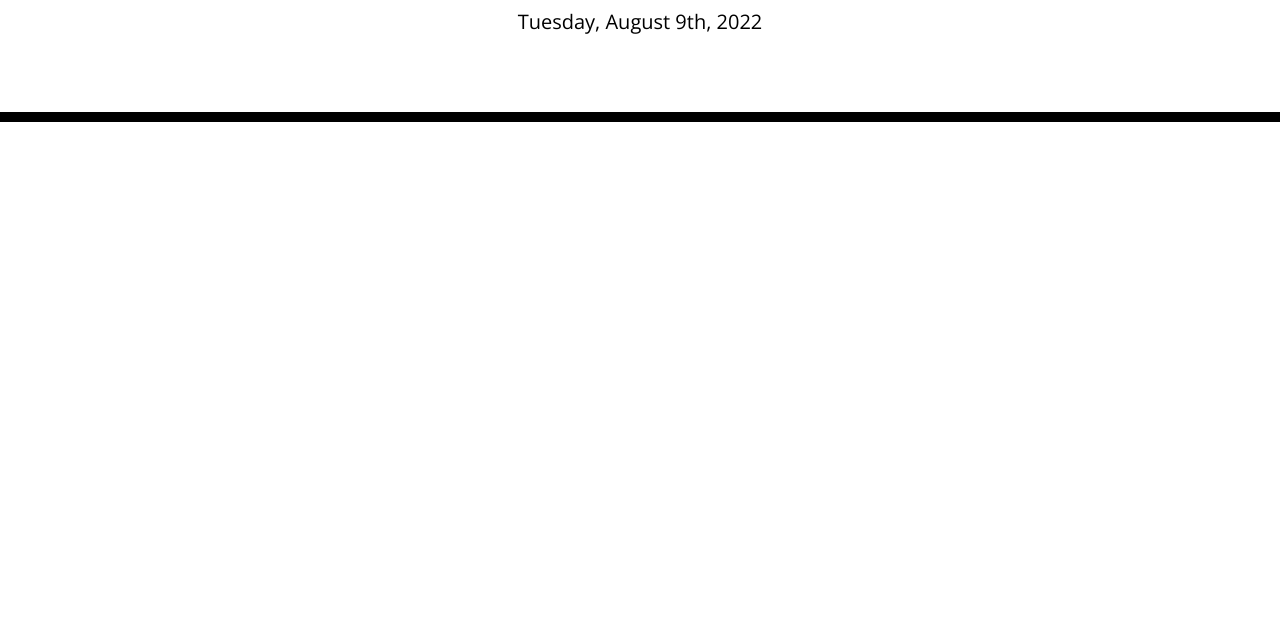
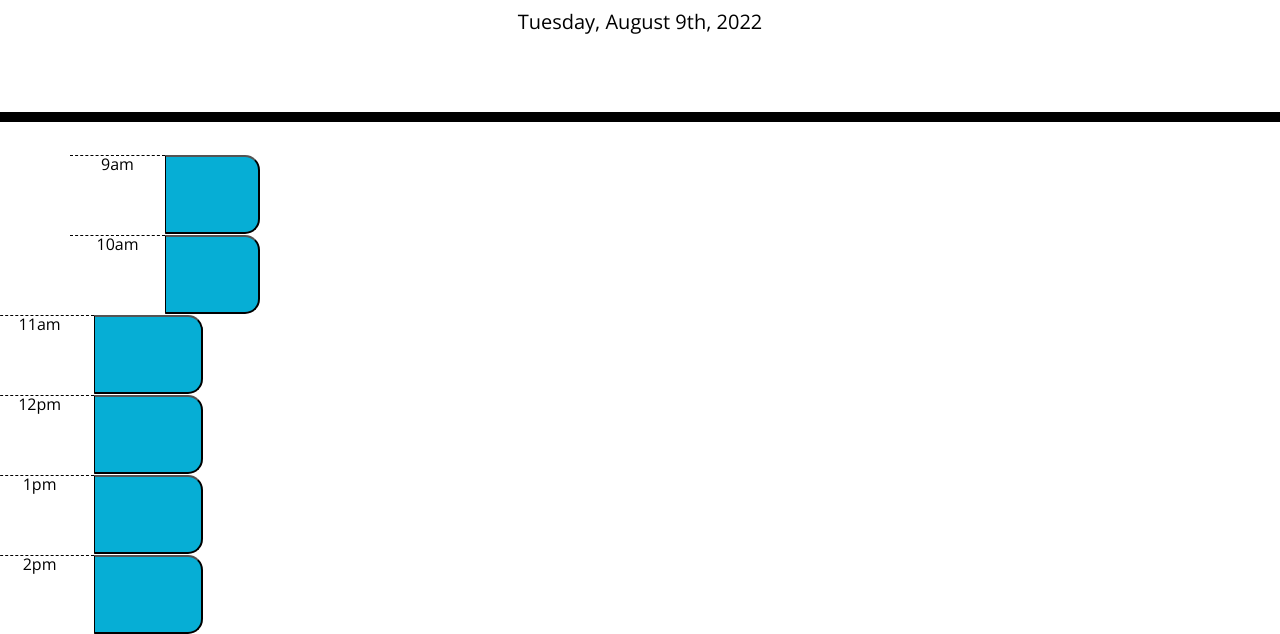
Before and after one commit to jaysmith13/Work-Day-Scheduler, a plain HTML site: page index.html in a window 1280 px wide. Shown: the part 182-816 px from the top of the page. Drawn offline with nearby package versions, Linux system fonts and the light colour scheme.

Commit message:
timeblock add
updating/adding time blocks

```diff
--- a/assets/index.html
+++ b/index.html
@@ -14,7 +14,8 @@
     <link href="https://fonts.googleapis.com/css?family=Open+Sans&display=swap"
       rel="stylesheet"
     />
-    <link rel="stylesheet" href="style.css"/>
+    <link rel="stylesheet" href="./assets/style.css"/>
+    <script src="https://kit.fontawesome.com/b170783fb8.js" crossorigin="anonymous"></script>
     <title>Work Day Scheduler</title>
   </head>
 
@@ -24,17 +25,39 @@
       <p class="lead">A simple calendar app for scheduling your work day</p>
       <p id="currentDay" class="lead"></p>
     </header>
-    <div class="container">
-
-      <!-- Timeblocks go here -->
-
-      <!--Row number one-->
+<!-- Timeblocks go here -->
+ <!--Row number one-->
+<div class="container">
+<div class="row time-block">
+    <p class=" col-1 hour">9am</p>
+<button id="btn9" class="saveBtn col-1"></button>
+</div>
+<!-- Row number two-->
+<div class="row time-block">
+  <p class=" col-1 hour">10am</p>
+<button id="btn9" class="saveBtn col-1"></button>
+</div>
     </div class>
-    <!-- Row number two-->
-    <!--Row number three-->
-    <!-- Row number four-->
-    <!--Row number five-->
+<!--Row number three-->
+<div class="row time-block">
+  <p class=" col-1 hour">11am</p>
+<button id="btn9" class="saveBtn col-1"></button>
+</div>
+<!-- Row number four-->
+<div class="row time-block">
+   <p class=" col-1 hour">12pm</p>
+   <button id="btn9" class="saveBtn col-1"></button>
+</div>
+<!--Row number five-->
+<div class="row time-block">
+    <p class=" col-1 hour">1pm</p>
+    <button id="btn9" class="saveBtn col-1"></button>
+</div>
     <!-- Row number six-->
+<div class="row time-block">
+    <p class=" col-1 hour">2pm</p>
+    <button id="btn9" class="saveBtn col-1"></button>
+</div>
     <!--Row number seven-->
     <!-- Row number eight-->
     <!--Row number nine-->
@@ -44,6 +67,6 @@
 
     <script src="https://code.jquery.com/jquery-3.4.1.min.js"></script>
     <script src="https://cdnjs.cloudflare.com/ajax/libs/moment.js/2.24.0/moment.min.js"></script>
-    <script src="script.js"></script>
+    <script src="./assets/script.js"></script>
   </body>
 </html>
```
